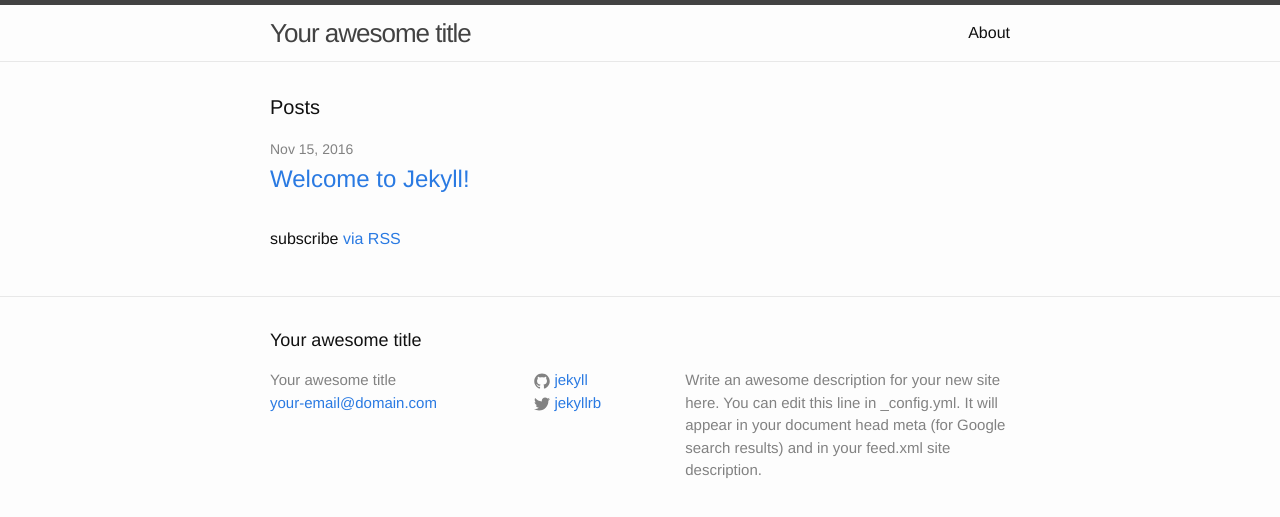
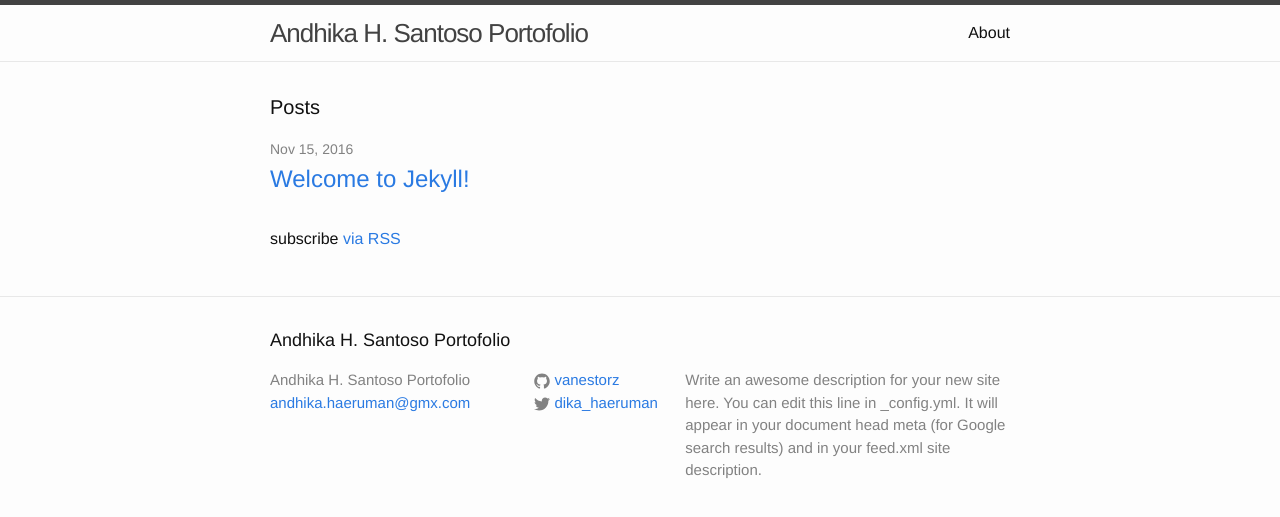
Before and after one commit to dikahaeruman/dikahaeruman.github.io, a Jekyll site: the page built from index.html, in a window 1280 px wide. Shown: the top 517 px of the page. Built offline with Jekyll 4.4.1, drawn with Linux system fonts in a browser that asks for light colours.

Commit message:
Update title,email,url,twitter and github

```diff
--- a/_config.yml
+++ b/_config.yml
@@ -1,14 +1,14 @@
 # Site settings
-title: Your awesome title
-email: your-email@domain.com
+title: Andhika H. Santoso Portofolio
+email: andhika.haeruman@gmx.com
 description: > # this means to ignore newlines until "baseurl:"
   Write an awesome description for your new site here. You can edit this
   line in _config.yml. It will appear in your document head meta (for
   Google search results) and in your feed.xml site description.
 baseurl: "" # the subpath of your site, e.g. /blog/
-url: "http://yourdomain.com" # the base hostname & protocol for your site
-twitter_username: jekyllrb
-github_username:  jekyll
+url: "vanestorz.github.io" # the base hostname & protocol for your site
+twitter_username: dika_haeruman
+github_username:  vanestorz
 
 # Build settings
 markdown: kramdown
```
